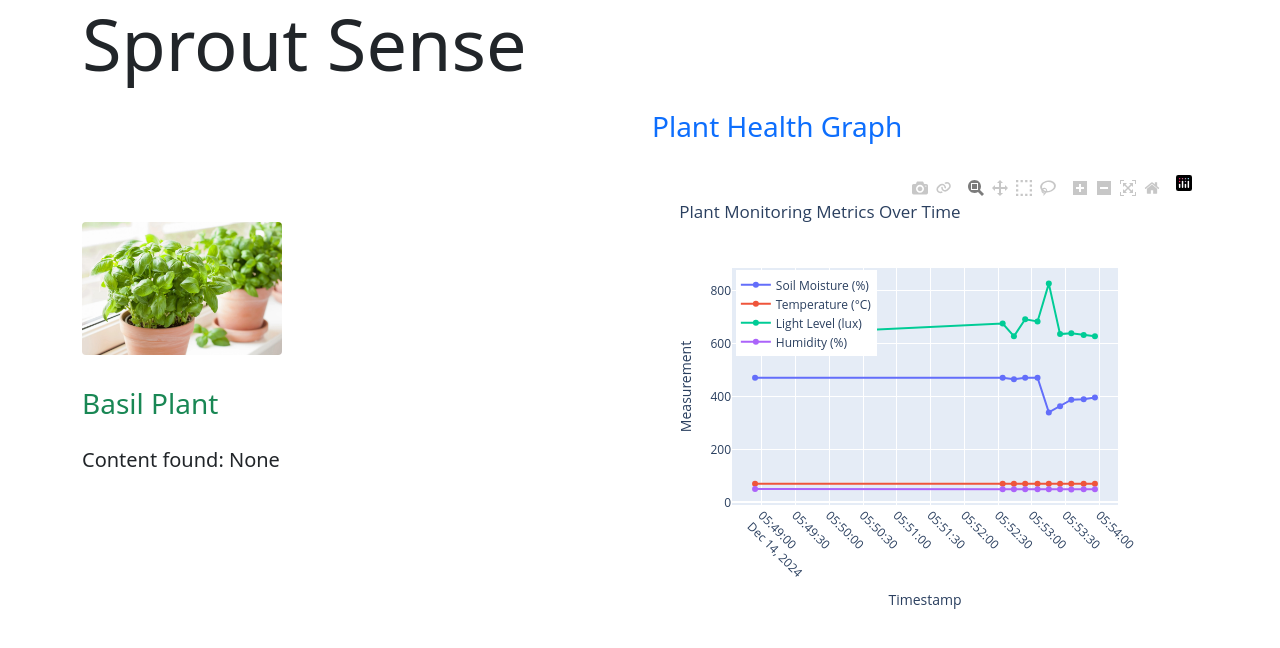
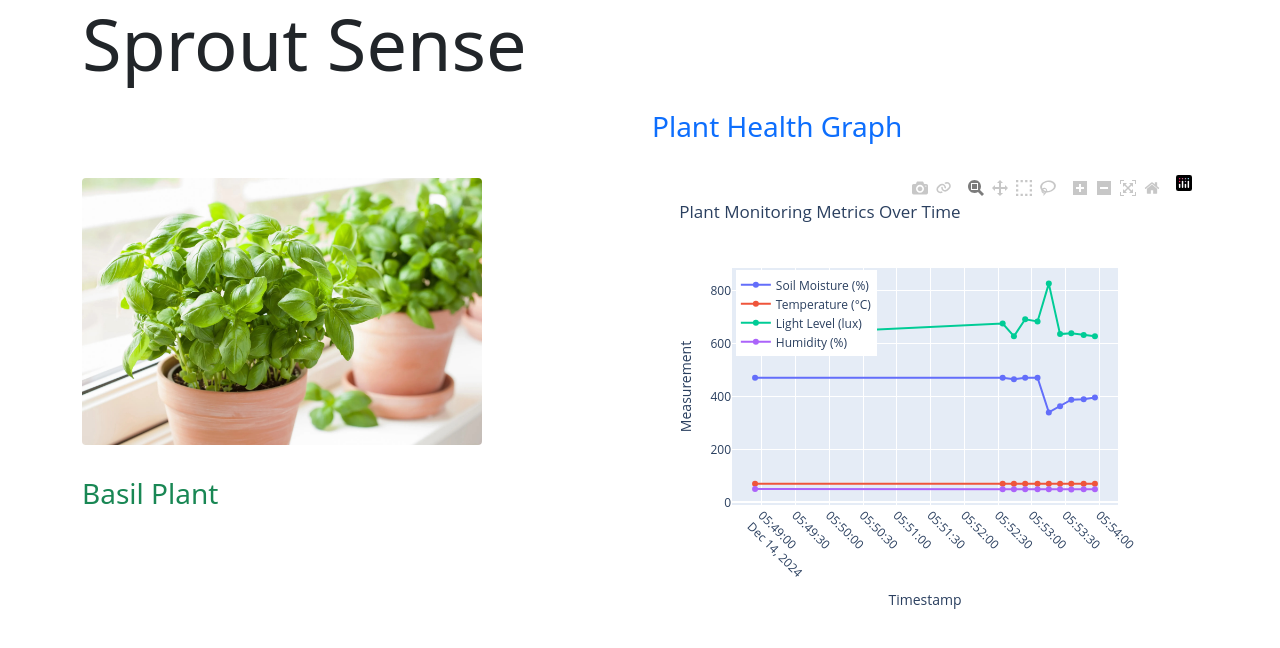
Before and after one commit to scottphamm/147-Final-Project, a Flask app: page / in a window 1280 px wide. Shown: the top 648 px of the page. Run offline with Flask 3, Linux system fonts and the light colour scheme; data comes from the database, SQL or seed files in the repository; some libraries are stand-ins or nearby versions.

Commit message:
made some fixes to html file

```diff
--- a/templates/index.html
+++ b/templates/index.html
@@ -16,10 +16,10 @@
         <div class="row align-items-center">
             <div class="col">
                 <div class="text-left mb-4">
-                    <img src="{{ url_for('static', filename='images/basil.jpeg') }}" class="img-fluid rounded mb-3" alt="Basil plant" style="max-width: 200px;">
+                    <img src="{{ url_for('static', filename='images/basil.jpeg') }}" class="img-fluid rounded mb-3" alt="Basil plant" style="max-width: 400px;">
                     <h3 class="text-success mt-3" id="plant-name">Basil Plant</h3>
                 </div>
-                <p class="lead" id="Main-Content">Content found: {{content}}</p>
+                <!-- <p class="lead" id="Main-Content">Content found: {{content}}</p> -->
             </div>
             <div class="col">
                 <div class="text-left mb-4">
```
